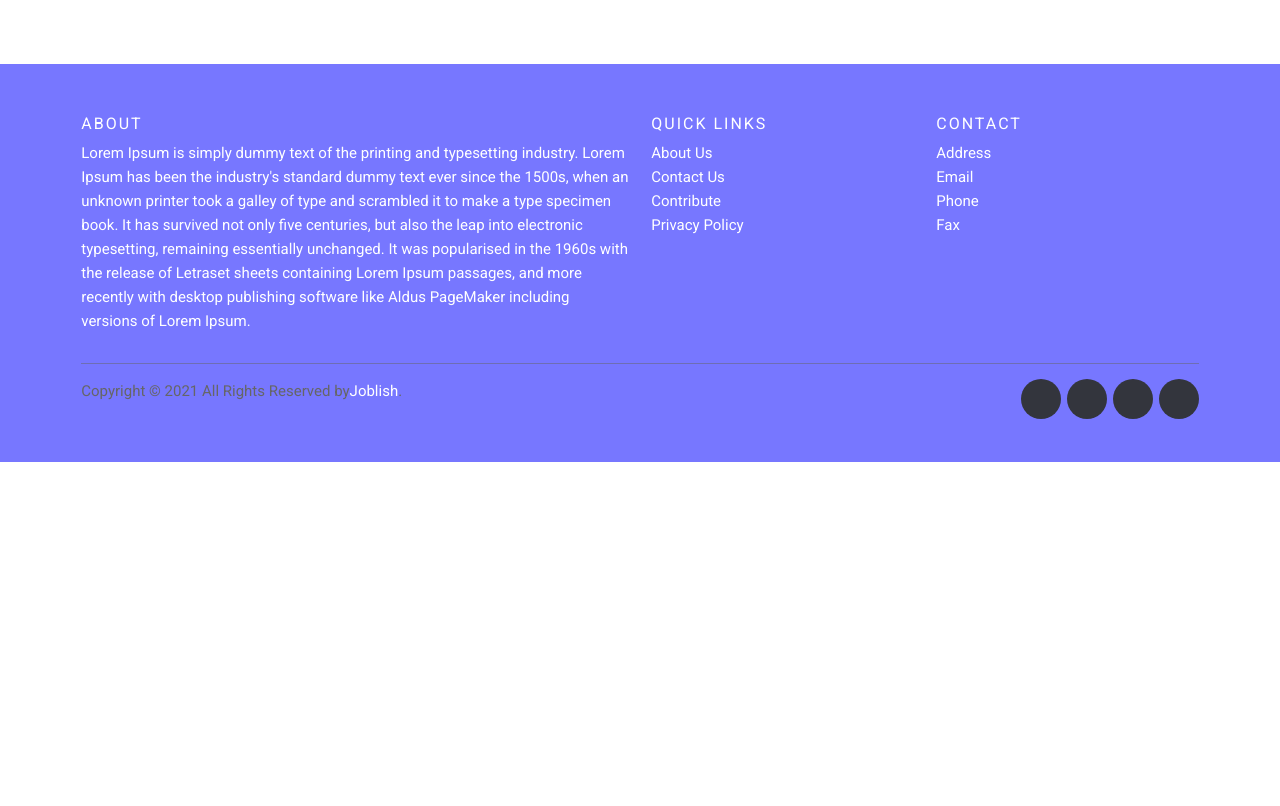
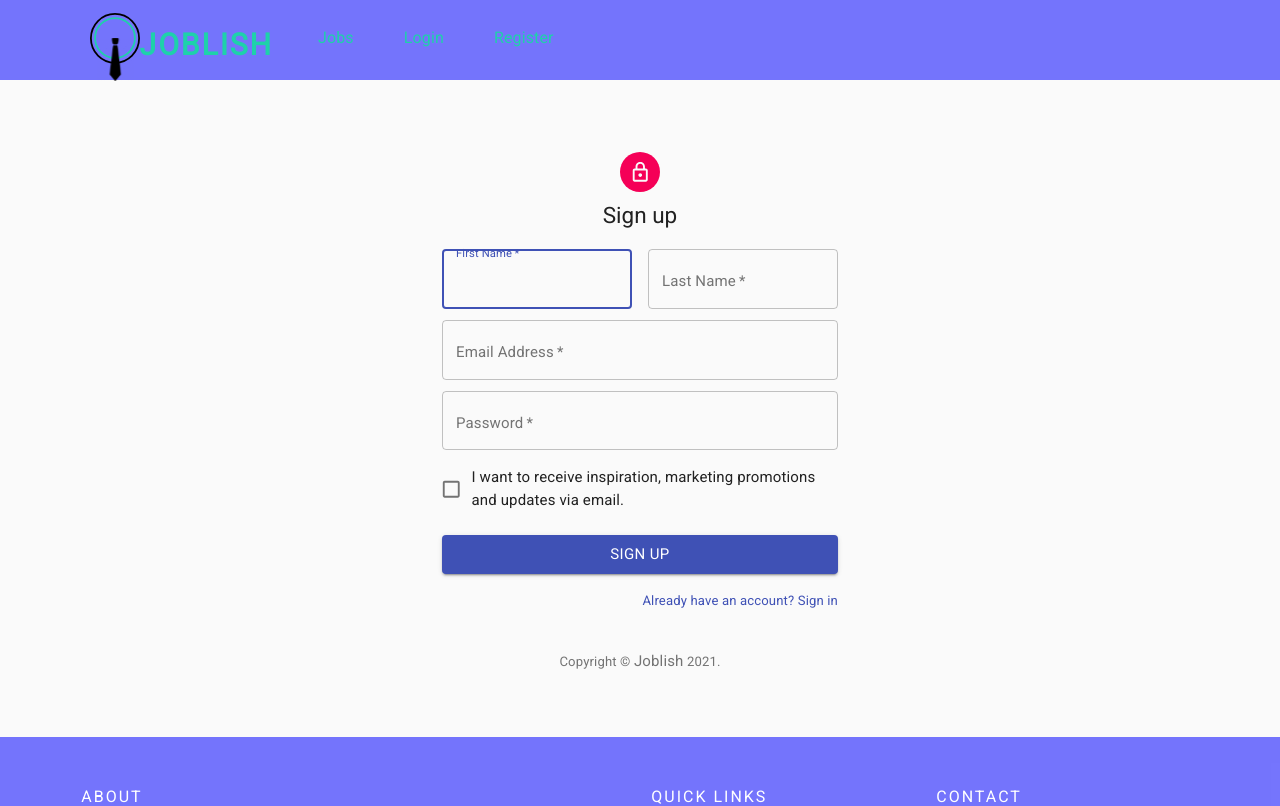
Before and after one commit to SabrinaStaicu/joblish-frontend, a React (Create React App) app: page /register in a window 1280 px wide. Shown: the top 806 px of the page. Built offline with nearby package versions, Linux system fonts and the light colour scheme.

Commit message:
user registration

```diff
--- a/package.json
+++ b/package.json
@@ -16,6 +16,7 @@
     "react": "^17.0.2",
     "react-bootstrap": "^2.0.0-beta.4",
     "react-dom": "^17.0.2",
+    "react-hook-form": "^7.14.2",
     "react-modal": "^3.14.3",
     "react-router-dom": "^5.2.0",
     "react-scripts": "4.0.3",
--- /dev/null
+++ b/src/components/login/Register.js
@@ -0,0 +1,165 @@
+import React from 'react';
+import Avatar from '@material-ui/core/Avatar';
+import Button from '@material-ui/core/Button';
+import CssBaseline from '@material-ui/core/CssBaseline';
+import TextField from '@material-ui/core/TextField';
+import FormControlLabel from '@material-ui/core/FormControlLabel';
+import Checkbox from '@material-ui/core/Checkbox';
+import Link from '@material-ui/core/Link';
+import Grid from '@material-ui/core/Grid';
+import Box from '@material-ui/core/Box';
+import LockOutlinedIcon from '@material-ui/icons/LockOutlined';
+import Typography from '@material-ui/core/Typography';
+import { makeStyles } from '@material-ui/core/styles';
+import Container from '@material-ui/core/Container';
+import NavBar from '../main/NavBar';
+import {useHistory} from "react-router-dom";
+import {useForm} from 'react-hook-form';
+import LoginService from '../../service/LoginService';
+
+
+function Copyright() {
+  return (
+    <Typography variant="body2" color="textSecondary" align="center">
+      {'Copyright © '}
+      <Link color="inherit" href="joblish">
+        Joblish
+      </Link>{' '}
+      {new Date().getFullYear()}
+      {'.'}
+    </Typography>
+  );
+}
+
+const useStyles = makeStyles((theme) => ({
+  paper: {
+    marginTop: theme.spacing(8),
+    display: 'flex',
+    flexDirection: 'column',
+    alignItems: 'center',
+  },
+  avatar: {
+    margin: theme.spacing(1),
+    backgroundColor: theme.palette.secondary.main,
+  },
+  form: {
+    width: '100%', // Fix IE 11 issue.
+    marginTop: theme.spacing(3),
+  },
+  submit: {
+    margin: theme.spacing(3, 0, 2),
+  },
+}));
+
+export default function Register() {
+
+  const classes = useStyles();
+  const history = useHistory()
+
+  const eventHandler = () => {
+      history.push("/login")
+  }
+
+  const { register, handleSubmit, formState: {errors} } = useForm();
+
+  return (
+    <div>
+    <NavBar color={"rgba(0, 0, 255, 0.534)"} />
+    <Container component="main" maxWidth="xs">
+      <CssBaseline />
+      <div className={classes.paper}>
+        <Avatar className={classes.avatar}>
+          <LockOutlinedIcon />
+        </Avatar>
+        <Typography component="h1" variant="h5">
+          Sign up
+        </Typography>
+        <form className={classes.form} onSubmit={
+            handleSubmit((data) => {
+                LoginService.addUser(data)
+                history.push("/login")
+            })
+        } noValidate>
+          <Grid container spacing={2}>
+            <Grid item xs={12} sm={6}>
+              <TextField
+                autoComplete="fname"
+                {...register("firstName", {required: true})}
+                variant="outlined"
+                required
+                fullWidth
+                id="firstName"
+                label="First Name"
+                autoFocus
+              />
+              {errors.firstName && <span style={{color:"red"}}>This field is required!</span>}
+            </Grid>
+            <Grid item xs={12} sm={6}>
+              <TextField
+                variant="outlined"
+                required
+                fullWidth
+                id="lastName"
+                label="Last Name"
+                {...register("lastName", {required: true})}
+                autoComplete="lname"
+              />
+              {errors.lastName && <span style={{color:"red"}}>This field is required!</span>}
+            </Grid>
+            <Grid item xs={12}>
+              <TextField
+                variant="outlined"
+                required
+                fullWidth
+                id="email"
+                label="Email Address"
+                {...register("email", {required: true,  pattern: /^[\w-\.]+@([\w-]+\.)+[\w-]{2,4}$/ })}
+                autoComplete="email"
+              />
+               {errors.email && <span style={{color:"red"}}>Please enter a valid email!</span>}
+            </Grid>
+            <Grid item xs={12}>
+              <TextField
+                variant="outlined"
+                required
+                fullWidth
+                {...register("password", {required: true, minLength: 6, maxLength: 15 })}
+                label="Password"
+                type="password"
+                id="password"
+                autoComplete="current-password"
+              />
+              {errors.password && <span style={{color:"red"}}>Password must be between 6-12 characters</span>}
+            </Grid>
+            <Grid item xs={12}>
+              <FormControlLabel
+                control={<Checkbox value="allowExtraEmails" color="primary" />}
+                label="I want to receive inspiration, marketing promotions and updates via email."
+              />
+            </Grid>
+          </Grid>
+          <Button
+            type="submit"
+            fullWidth
+            variant="contained"
+            color="primary"
+            className={classes.submit}
+          >
+            Sign Up
+          </Button>
+          <Grid container justifyContent="flex-end">
+            <Grid item>
+              <Link href="#" variant="body2" onClick={eventHandler}>
+                Already have an account? Sign in
+              </Link>
+            </Grid>
+          </Grid>
+        </form>
+      </div>
+      <Box mt={5}>
+        <Copyright />
+      </Box>
+    </Container>
+    </div>
+  );
+}
--- a/src/components/main/Routes.js
+++ b/src/components/main/Routes.js
@@ -6,7 +6,7 @@ import UserPage from '../user_page/UserPage';
 import UserApplications from "../application/UserApplications";
 
 import Jobs from '../job/Jobs';
-
+import Register from "../login/Register";
 import Login from "../login/Login";
 import Companies from "../company/Companies";
 import Footer from './Footer';
@@ -26,6 +26,7 @@ const Routes = () => {
                     <Route path={"/login"} component={Login} />
                     <Route path={"/companies"} component={Companies}/>
                     <Route path={"/dash-board"} component={DashBoard}/>
+                    <Route path={"/register"} component={Register}/>
                 </Switch>
             </Router>
             <Footer/>
--- /dev/null
+++ b/src/service/LoginService.js
@@ -0,0 +1,20 @@
+import axios from "axios";
+
+const USERS_API_URL = "http://localhost:8080/users";
+
+
+class LoginService {
+
+    addUser(data) {
+        console.log(data)
+        return axios.post(`${USERS_API_URL}/add`, {
+            firstName: data.firstName,
+            lastName: data.lastName,
+            email: data.email,
+            password: data.password,
+        });
+    }
+
+}
+
+export default new LoginService();
```
Also changed, not shown: 1 other file (tests, documents, lock files or other folders).
